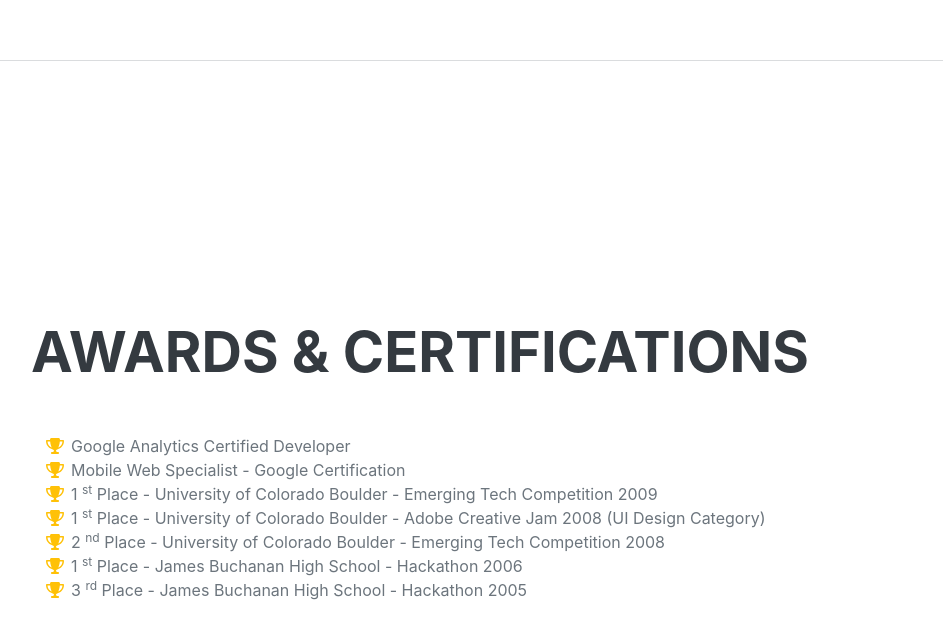
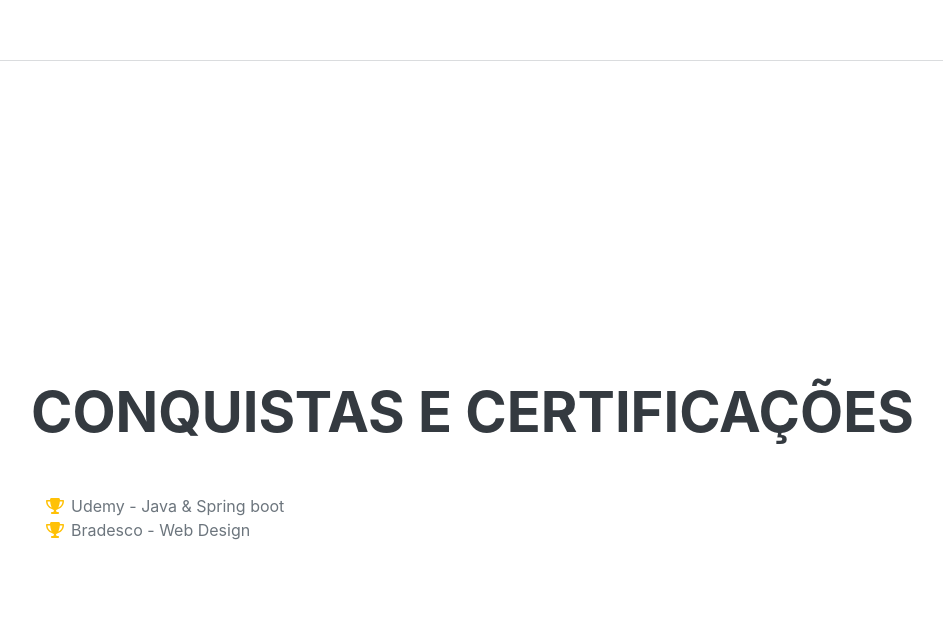
Before and after one commit to Unilins-HiTech/leonardo-unilins-cv, a plain HTML site: page startbootstrap-resume-gh-pages/index.html in a window 1280 px wide. Shown: the part 4085-4724 px from the top of the page, without its empty margins (289-1232 px from the left). Drawn offline with nearby package versions, Linux system fonts and the light colour scheme; a web font is replaced by a local one.

Commit message:
Atualização de certificados e cursos

```diff
--- a/startbootstrap-resume-gh-pages/index.html
+++ b/startbootstrap-resume-gh-pages/index.html
@@ -173,46 +173,17 @@
             <!-- Awards-->
             <section class="resume-section" id="awards">
                 <div class="resume-section-content">
-                    <h2 class="mb-5">Awards & Certifications</h2>
+                    <h2 class="mb-5">Conquistas e certificações</h2>
                     <ul class="fa-ul mb-0">
                         <li>
                             <span class="fa-li"><i class="fas fa-trophy text-warning"></i></span>
-                            Google Analytics Certified Developer
+                            Udemy - Java & Spring boot
                         </li>
                         <li>
                             <span class="fa-li"><i class="fas fa-trophy text-warning"></i></span>
-                            Mobile Web Specialist - Google Certification
+                            Bradesco - Web Design
                         </li>
-                        <li>
-                            <span class="fa-li"><i class="fas fa-trophy text-warning"></i></span>
-                            1
-                            <sup>st</sup>
-                            Place - University of Colorado Boulder - Emerging Tech Competition 2009
-                        </li>
-                        <li>
-                            <span class="fa-li"><i class="fas fa-trophy text-warning"></i></span>
-                            1
-                            <sup>st</sup>
-                            Place - University of Colorado Boulder - Adobe Creative Jam 2008 (UI Design Category)
-                        </li>
-                        <li>
-                            <span class="fa-li"><i class="fas fa-trophy text-warning"></i></span>
-                            2
-                            <sup>nd</sup>
-                            Place - University of Colorado Boulder - Emerging Tech Competition 2008
-                        </li>
-                        <li>
-                            <span class="fa-li"><i class="fas fa-trophy text-warning"></i></span>
-                            1
-                            <sup>st</sup>
-                            Place - James Buchanan High School - Hackathon 2006
-                        </li>
-                        <li>
-                            <span class="fa-li"><i class="fas fa-trophy text-warning"></i></span>
-                            3
-                            <sup>rd</sup>
-                            Place - James Buchanan High School - Hackathon 2005
-                        </li>
+
                     </ul>
                 </div>
             </section>
```
